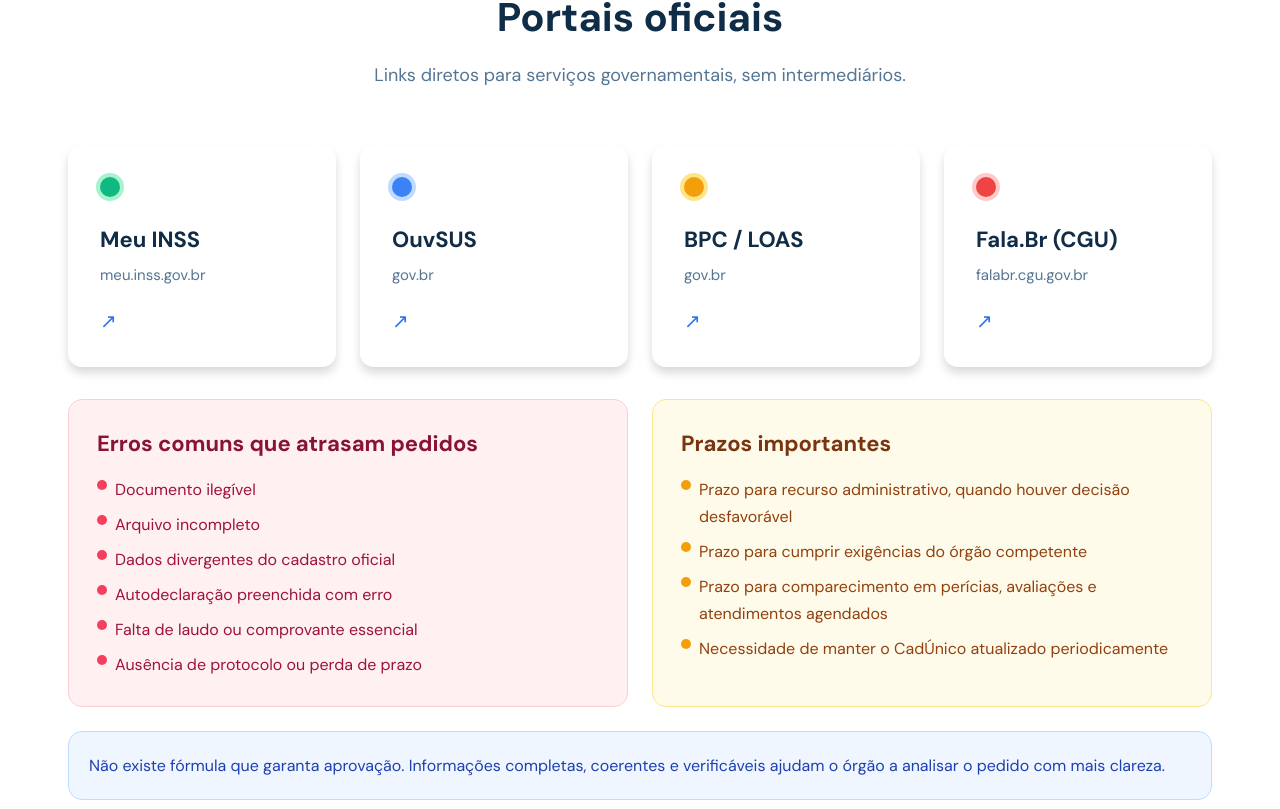
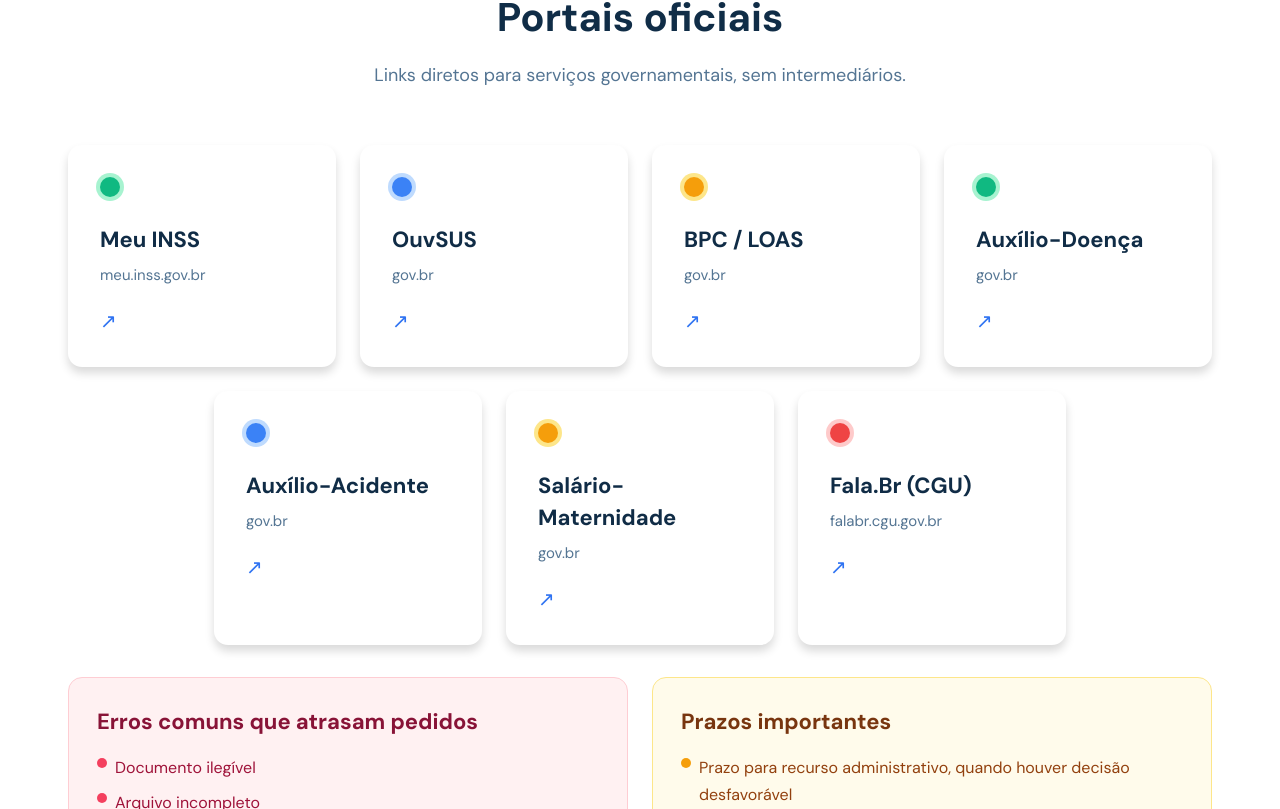
Before and after one commit to Hiag0/meu-direito-agora, a Next.js app: page / in a window 1280 px wide. Shown: the part 5791-6600 px from the top of the page. Built offline with nearby package versions, Linux system fonts and the light colour scheme.

Commit message:
feat: atualiza portais oficiais e textos de orientação

```diff
--- a/src/data/content.ts
+++ b/src/data/content.ts
@@ -201,13 +201,13 @@
     'Prazo para recurso administrativo, quando houver decisão desfavorável',
     'Prazo para cumprir exigências do órgão competente',
     'Prazo para comparecimento em perícias, avaliações e atendimentos agendados',
-    'Necessidade de manter o CadÚnico atualizado periodicamente',
+    'Necessidade de manter o CadÚnico atualizado periodicamente se isso for necessário no seu benefício.',
   ],
 
   commonErrors: [
     'Documento ilegível',
     'Arquivo incompleto',
-    'Dados divergentes do cadastro oficial',
+    'Dados incorretos no Cadastro Único',
     'Autodeclaração preenchida com erro',
     'Falta de laudo ou comprovante essencial',
     'Ausência de protocolo ou perda de prazo',
--- a/src/features/quick-links/components/quick-links-grid.tsx
+++ b/src/features/quick-links/components/quick-links-grid.tsx
@@ -41,7 +41,7 @@
           </p>
         </div>
 
-        <div className="grid grid-cols-1 gap-6 sm:grid-cols-2 lg:grid-cols-4">
+        <div className="flex flex-wrap justify-center gap-6">
           {QUICK_LINKS.map((link, index) => (
             <a
               key={link.id}
@@ -51,7 +51,7 @@
               data-aos="fade-up"
               data-aos-delay={String(200 + index * 100)}
               data-aos-duration="1000"
-              className="group block rounded-14 bg-white p-8 shadow-round-box transition-all duration-300 hover:-translate-y-2 hover:shadow-lg focus-visible:outline-none focus-visible:ring-2 focus-visible:ring-primary dark:bg-darklight dark:shadow-darkmd"
+              className="group block w-full rounded-14 bg-white p-8 shadow-round-box transition-all duration-300 hover:-translate-y-2 hover:shadow-lg focus-visible:outline-none focus-visible:ring-2 focus-visible:ring-primary sm:w-[calc(50%-0.75rem)] lg:w-[calc(25%-1.125rem)] dark:bg-darklight dark:shadow-darkmd"
             >
               <span className={`mb-5 inline-flex h-5 w-5 rounded-full ring-4 ${DOT_BG[link.color]} ${DOT_RING[link.color]}`} />
 
--- a/src/features/quick-links/data/quick-links.ts
+++ b/src/features/quick-links/data/quick-links.ts
@@ -27,6 +27,24 @@
     color: 'amber',
   },
   {
+    id: 'auxilio-incapacidade-temporaria',
+    name: 'Auxílio-Doença',
+    url: 'https://www.gov.br/pt-br/servicos/solicitar-beneficio-por-incapacidade-temporaria-auxilio-doenca',
+    color: 'green',
+  },
+  {
+    id: 'auxilio-acidente',
+    name: 'Auxílio-Acidente',
+    url: 'https://www.gov.br/pt-br/servicos/solicitar-auxilio-acidente',
+    color: 'blue',
+  },
+  {
+    id: 'salario-maternidade-urbano-rural',
+    name: 'Salário-Maternidade',
+    url: 'https://www.gov.br/inss/pt-br/servicos/salarios-maternidade',
+    color: 'amber',
+  },
+  {
     id: 'fala-br',
     name: 'Fala.Br (CGU)',
     url: siteContent.officialLinks.falaBrHome,
```
